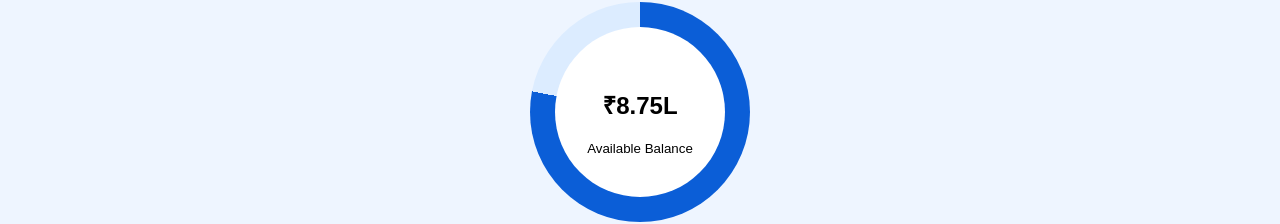
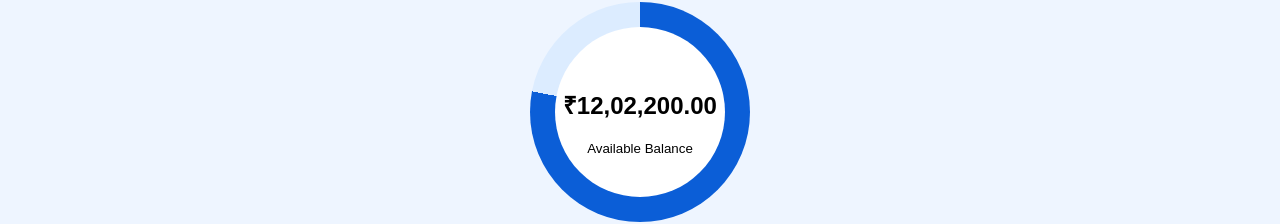
Before and after one commit to pinkyrseervi0514-cell/Canara, a plain HTML site: page dashboard.html in a window 1280 px wide. Shown: the part 166-390 px from the top of the page. Drawn offline with Linux system fonts and the light colour scheme.

Commit message:
Update dashboard.html

```diff
--- a/dashboard.html
+++ b/dashboard.html
@@ -4,7 +4,7 @@
 <header><img src='logo.png' height='50'><a href='index.html' style='color:#fff'>Logout</a></header>
 <div style='max-width:1000px;margin:auto;padding:20px'>
 <h2>Welcome, SHREESH MALIGI</h2>
-<div class='circle'><div class='inner'><h2>₹8.75L</h2><small>Available Balance</small></div></div>
+<div class='circle'><div class='inner'><h2>₹12,02,200.00</h2><small>Available Balance</small></div></div>
 <div class='card'><b>Account Holder:</b> SHREESH MALIGI</div>
 <div class='card'><b>Account Number:</b> 110281039952</div>
 <div class='card'><b>Account Type:</b> Savings</div>
```
